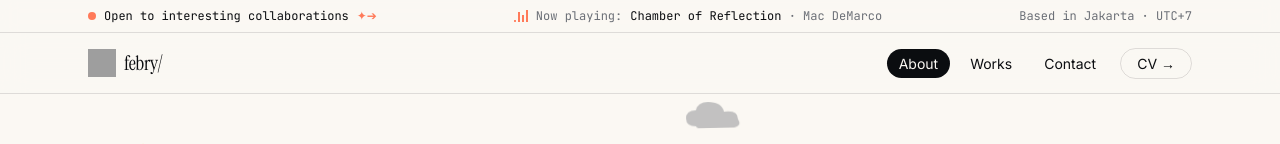
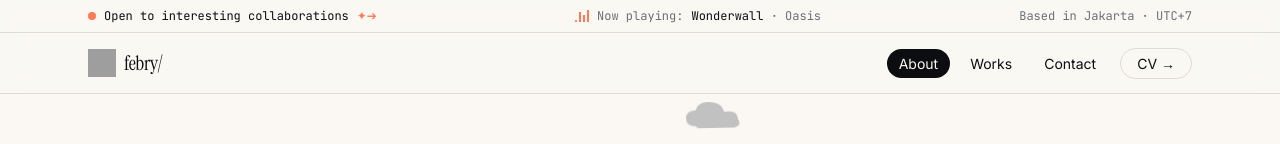
Before and after one commit to febryardiansyah/febryards, a Next.js app: page / in a window 1280 px wide. Shown: the top 144 px of the page. Built offline with nearby package versions, Linux system fonts and the light colour scheme; grey boxes are pictures that could not be loaded.

Commit message:
chore: swap NowPlaying tracks to Neck Deep, Oasis & Simple Plan (test)

```diff
--- a/components/chrome/NowPlaying.tsx
+++ b/components/chrome/NowPlaying.tsx
@@ -3,12 +3,12 @@
 import { useEffect, useState } from "react";
 
 const tracks = [
-  { artist: "Tame Impala", title: "The Less I Know The Better" },
-  { artist: "Mac DeMarco", title: "Chamber of Reflection" },
-  { artist: "Khruangbin", title: "Time (You and I)" },
-  { artist: "Men I Trust", title: "Show Me How" },
-  { artist: "Lamp", title: "さち子" },
-  { artist: "Yasuha", title: "Flyday Chinatown" },
+  { artist: "Neck Deep", title: "In Bloom" },
+  { artist: "Oasis", title: "Wonderwall" },
+  { artist: "Simple Plan", title: "I'm Just a Kid" },
+  { artist: "Neck Deep", title: "December" },
+  { artist: "Oasis", title: "Don't Look Back in Anger" },
+  { artist: "Simple Plan", title: "Welcome to My Life" },
 ];
 
 export function NowPlaying() {
```
